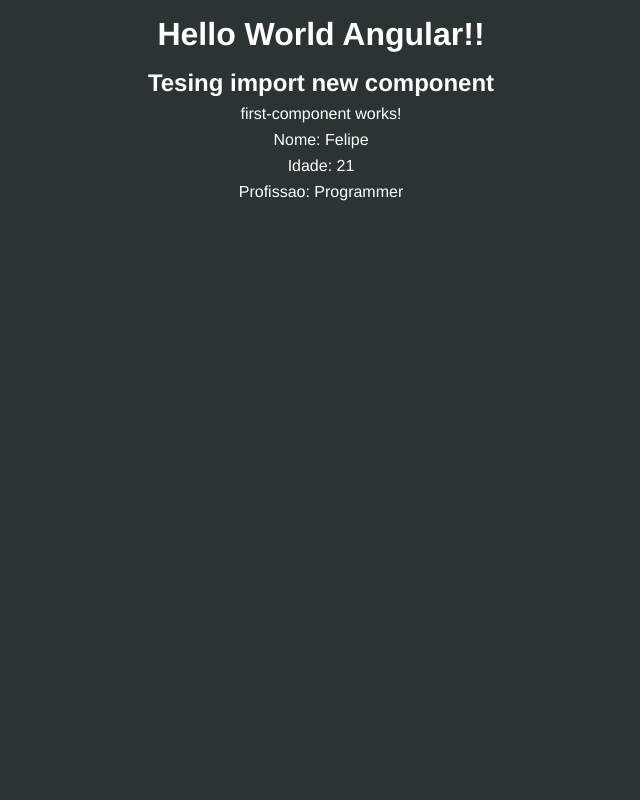
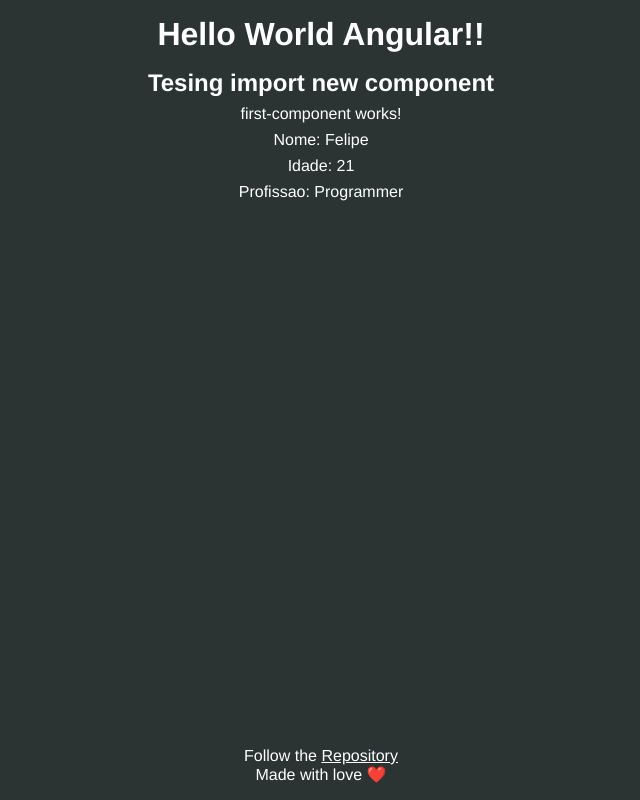
Before and after one commit to felipeandrealves/Angular-HelloWorld, an Angular app: page / in a window 1280 px wide. Shown: the whole page, without its empty margins (319-959 px from the left). Built offline with nearby package versions, Linux system fonts and the light colour scheme.

Commit message:
feat: footer base component

```diff
--- a/src/app/app.component.html
+++ b/src/app/app.component.html
@@ -3,3 +3,5 @@
 <h2>Tesing import new component</h2>
 
 <app-first-component></app-first-component>
+
+<app-footer></app-footer>
--- a/src/app/app.module.ts
+++ b/src/app/app.module.ts
@@ -3,9 +3,10 @@
 
 import { AppComponent } from './app.component';
 import { FirstComponentComponent } from './components/first-component/first-component.component';
+import { FooterComponent } from './components/footer/footer.component';
 
 @NgModule({
-  declarations: [AppComponent, FirstComponentComponent],
+  declarations: [AppComponent, FirstComponentComponent, FooterComponent],
   imports: [BrowserModule],
   providers: [],
   bootstrap: [AppComponent],
--- /dev/null
+++ b/src/app/components/footer/footer.component.css
@@ -0,0 +1,11 @@
+footer {
+  position: fixed;
+  bottom: 0;
+  right: 0;
+  width: 100vw;
+  display: flex;
+  align-items: center;
+  justify-content: center;
+  flex-direction: column;
+  padding: 1rem 0;
+}
--- /dev/null
+++ b/src/app/components/footer/footer.component.html
@@ -0,0 +1,9 @@
+<footer>
+  <p>
+    Follow the
+    <a href="https://github.com/felipeandrealves/Angular-HelloWorld"
+      >Repository</a
+    >
+  </p>
+  <p>Made with love ❤️</p>
+</footer>
--- /dev/null
+++ b/src/app/components/footer/footer.component.ts
@@ -0,0 +1,15 @@
+import { Component, OnInit } from '@angular/core';
+
+@Component({
+  selector: 'app-footer',
+  templateUrl: './footer.component.html',
+  styleUrls: ['./footer.component.css']
+})
+export class FooterComponent implements OnInit {
+
+  constructor() { }
+
+  ngOnInit(): void {
+  }
+
+}
```
Also changed, not shown: 1 other file (tests, documents, lock files or other folders).
